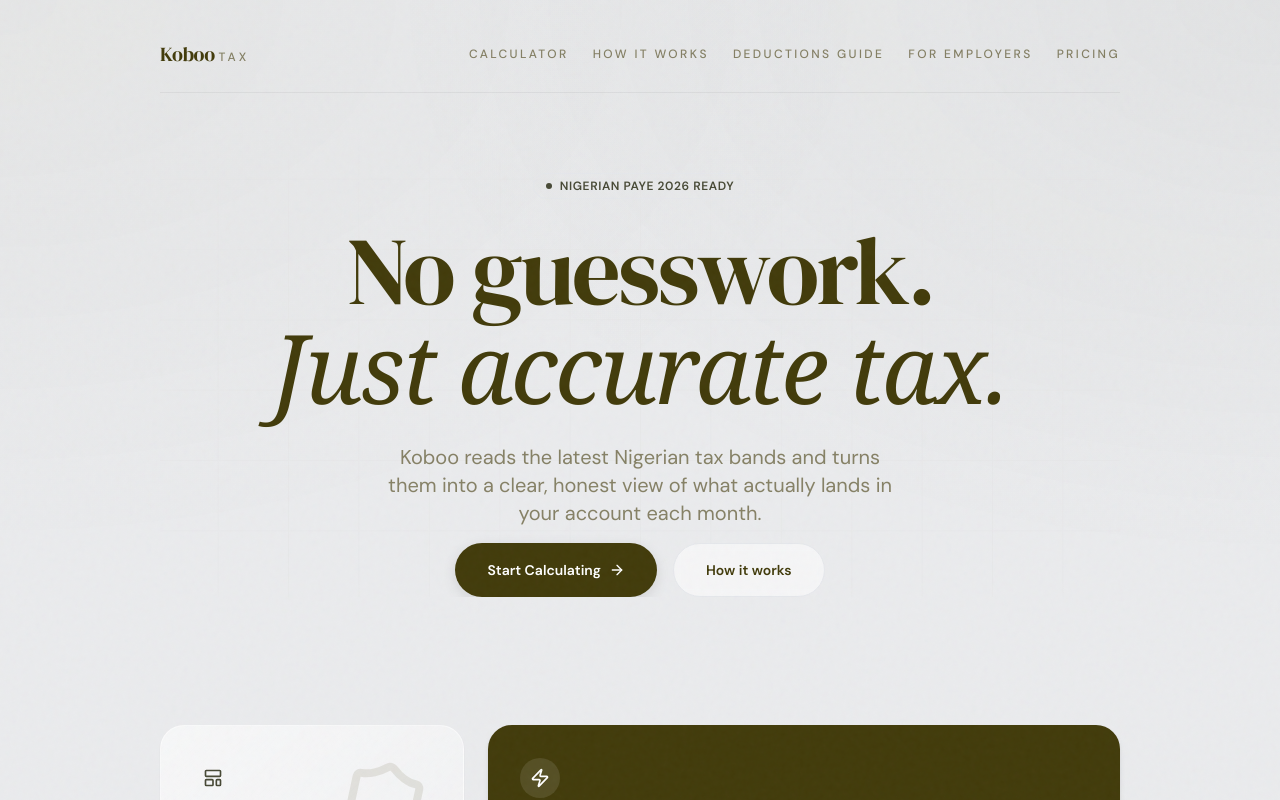
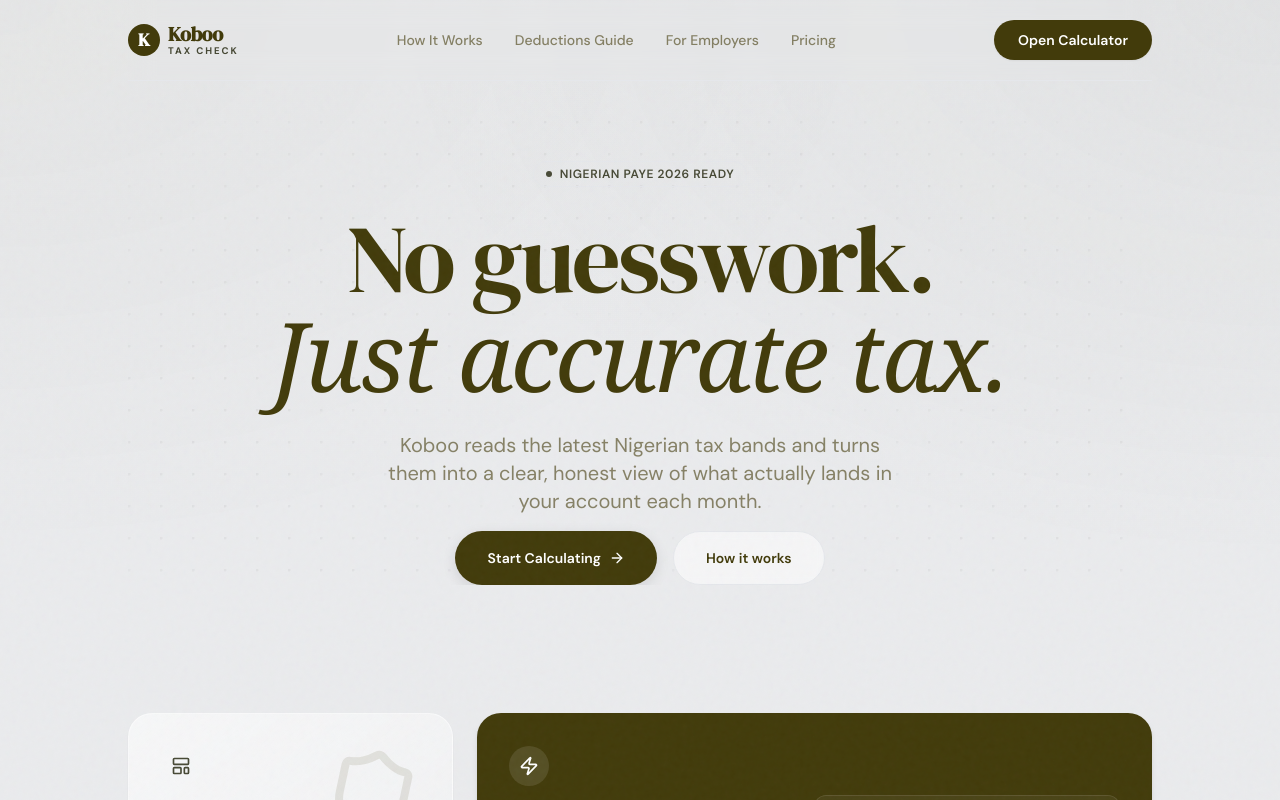
Before and after one commit to Benjie-codes/koboo, a Next.js app: page / in a window 1280 px wide. Shown: the top 800 px of the page. Built offline with nearby package versions, Linux system fonts and the light colour scheme.

Commit message:
Hero background update

```diff
--- a/app/globals.css
+++ b/app/globals.css
@@ -43,7 +43,7 @@ main {
 }
 
 .koboo-shell {
-  @apply mx-auto flex min-h-screen max-w-prose flex-col px-4 pb-10 pt-6 sm:px-6 lg:px-8 lg:pt-10;
+  @apply mx-auto flex min-h-screen max-w-prose flex-col
 }
 
 .koboo-grid-lines {
--- a/app/layout.tsx
+++ b/app/layout.tsx
@@ -44,28 +44,49 @@ export default function RootLayout({
         <div className="noise-overlay" aria-hidden="true" />
         <div className="koboo-grid-lines" aria-hidden="true" />
         <div className="koboo-shell">
-          <header className="flex items-center justify-between gap-4 border-b border-black/5 pb-4 sm:pb-6">
-            <Link href="/" className="flex items-baseline gap-1">
-              <span className="font-display text-xl tracking-tight">Koboo</span>
-              <span className="text-xs font-medium uppercase tracking-[0.26em] text-[color:var(--koboo-muted)]">
-                Tax
+          <header className="sticky top-0 z-50 w-full backdrop-blur-md bg-[color:var(--koboo-bg)]/80 border-b border-[color:var(--koboo-ink)]/5">
+            <div className="flex h-16 sm:h-20 items-center justify-between px-4 sm:px-0">
+              {/* Logo Area */}
+              <Link href="/" className="flex items-center gap-2 group">
+                <div className="w-8 h-8 rounded-full bg-[color:var(--koboo-ink)] text-white flex items-center justify-center font-display text-lg font-bold group-hover:bg-[color:var(--koboo-secondary)] transition-colors">
+                  K
+                </div>
+                <div className="flex flex-col">
+                  <span className="font-display text-xl font-bold tracking-tight text-[color:var(--koboo-ink)] leading-none">Koboo</span>
+                  <span className="text-[0.6rem] font-bold uppercase tracking-[0.2em] text-[color:var(--koboo-secondary)] leading-none mt-0.5">
+                    Tax Check
                   </span>
+                </div>
               </Link>
-            <nav className="hidden items-center gap-6 text-xs font-medium uppercase tracking-[0.2em] sm:flex">
-              {navItems.map((item) => (
+
+              {/* Desktop Nav - Centered/Right */}
+              <nav className="hidden md:flex items-center gap-8">
+                {navItems.filter(i => i.href !== '/calculator').map((item) => (
                   <Link
                     key={item.href}
                     href={item.href}
-                  className="text-[color:var(--koboo-muted)] transition-colors hover:text-[color:var(--koboo-ink)]"
+                    className="text-sm font-medium text-[color:var(--koboo-muted)] hover:text-[color:var(--koboo-ink)] transition-colors relative after:absolute after:bottom-0 after:left-0 after:h-[2px] after:w-0 after:bg-[color:var(--koboo-secondary)] after:transition-all hover:after:w-full py-1"
                   >
                     {item.label}
                   </Link>
                 ))}
               </nav>
-            <div className="flex items-center gap-3 sm:hidden">
-              <Link href="/calculator" className="koboo-button-primary text-[0.65rem] px-4 py-2">
+
+              {/* Calculator CTA - Desktop & Mobile */}
+              <div className="flex items-center gap-4">
+                <Link
+                  href="/calculator"
+                  className="hidden sm:inline-flex h-10 items-center justify-center rounded-full bg-[color:var(--koboo-ink)] px-6 text-sm font-semibold text-white shadow-sm transition-all hover:bg-[color:var(--koboo-secondary)] hover:scale-105 active:scale-95"
+                >
                   Open Calculator
                 </Link>
+                <Link
+                  href="/calculator"
+                  className="sm:hidden inline-flex h-9 items-center justify-center rounded-full bg-[color:var(--koboo-ink)] px-4 text-xs font-semibold text-white"
+                >
+                  Calc
+                </Link>
+              </div>
             </div>
           </header>
 
--- a/app/page.tsx
+++ b/app/page.tsx
@@ -2,8 +2,10 @@
 
 import Link from "next/link";
 import { motion } from "framer-motion";
+import { cn } from "@/lib/utils";
 import { ArrowRight, Shield, Zap, LayoutTemplate, Calculator, CheckCircle2 } from "lucide-react";
 import { Tiles } from "@/components/ui/tiles";
+import { DotPattern } from "@/components/ui/dot-pattern";
 
 const container = {
   hidden: { opacity: 0 },
@@ -26,10 +28,23 @@ export default function HomePage() {
     <div className="space-y-24 sm:space-y-32">
       {/* Hero Section */}
       <section className="relative pt-5 sm:pt-10 flex flex-col items-center text-center overflow-hidden">
-        {/* Tiles Background */}
-        <div className="absolute inset-0 z-0 h-[500px] w-full [mask-image:linear-gradient(to_bottom,transparent,white_10%,white_90%,transparent)] opacity-40 pointer-events-none select-none">
-          <Tiles rows={30} cols={20} tileSize="lg" className="scale-110" />
+        {/* Tiles Background (Commented Out) */}
+        {/* <div className="absolute inset-0 z-0 h-[600px] w-full [mask-image:radial-gradient(ellipse_at_center,transparent_20%,black_70%)] opacity-40 pointer-events-none select-none">
+          <Tiles rows={30} cols={15} tileSize="xl" className="scale-105" />
+        </div> */}
+
+        {/* Dot Pattern Background */}
+        <div className="absolute inset-0 z-0 h-[600px] w-full [mask-image:radial-gradient(ellipse_at_center,transparent_20%,black_70%)] pointer-events-none select-none">
+          <DotPattern
+            width={32}
+            height={32}
+            cx={1}
+            cy={1}
+            cr={1.5}
+            className={cn("[mask-image:radial-gradient(ellipse_at_center,white,transparent)]", "opacity-50")}
+          />
         </div>
+
         <motion.div
 
           variants={container}
--- /dev/null
+++ b/components/ui/dot-pattern.tsx
@@ -0,0 +1,56 @@
+"use client";
+
+import { useId } from "react";
+import { cn } from "@/lib/utils";
+
+interface DotPatternProps {
+    width?: number;
+    height?: number;
+    x?: number;
+    y?: number;
+    cx?: number;
+    cy?: number;
+    cr?: number;
+    className?: string;
+    [key: string]: any;
+}
+
+export function DotPattern({
+    width = 16,
+    height = 16,
+    x = 0,
+    y = 0,
+    cx = 1,
+    cy = 1,
+    cr = 1,
+    className,
+    ...props
+}: DotPatternProps) {
+    const id = useId();
+
+    return (
+        <svg
+            aria-hidden="true"
+            className={cn(
+                "pointer-events-none absolute inset-0 h-full w-full fill-neutral-400/80",
+                className,
+            )}
+            {...props}
+        >
+            <defs>
+                <pattern
+                    id={id}
+                    width={width}
+                    height={height}
+                    patternUnits="userSpaceOnUse"
+                    patternContentUnits="userSpaceOnUse"
+                    x={x}
+                    y={y}
+                >
+                    <circle id="pattern-circle" cx={cx} cy={cy} r={cr} />
+                </pattern>
+            </defs>
+            <rect width="100%" height="100%" strokeWidth={0} fill={`url(#${id})`} />
+        </svg>
+    );
+}
--- a/components/ui/tiles.tsx
+++ b/components/ui/tiles.tsx
@@ -9,13 +9,14 @@ interface TilesProps {
     rows?: number
     cols?: number
     tileClassName?: string
-    tileSize?: "sm" | "md" | "lg"
+    tileSize?: "sm" | "md" | "lg" | "xl"
 }
 
 const tileSizes = {
     sm: "w-8 h-8",
     md: "w-9 h-9 md:w-12 md:h-12",
     lg: "w-12 h-12 md:w-16 md:h-16",
+    xl: "w-16 h-16 md:w-20 md:h-20",
 }
 
 export function Tiles({
```
Lines whose indentation alone changed are shown as unchanged.
